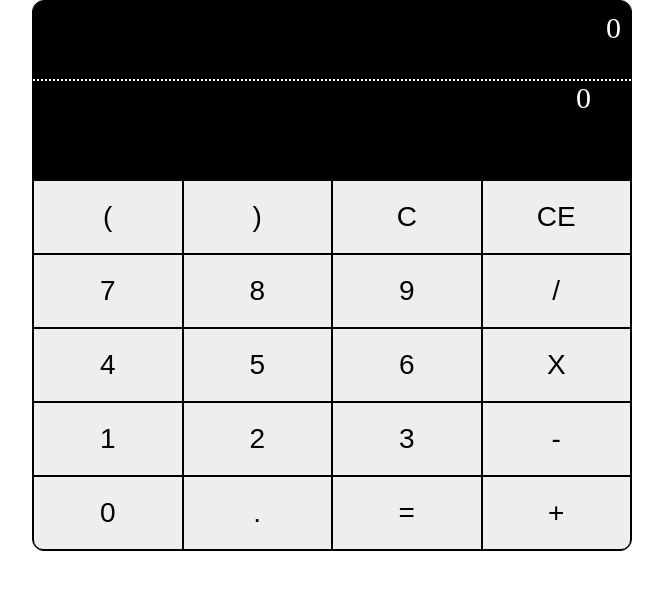
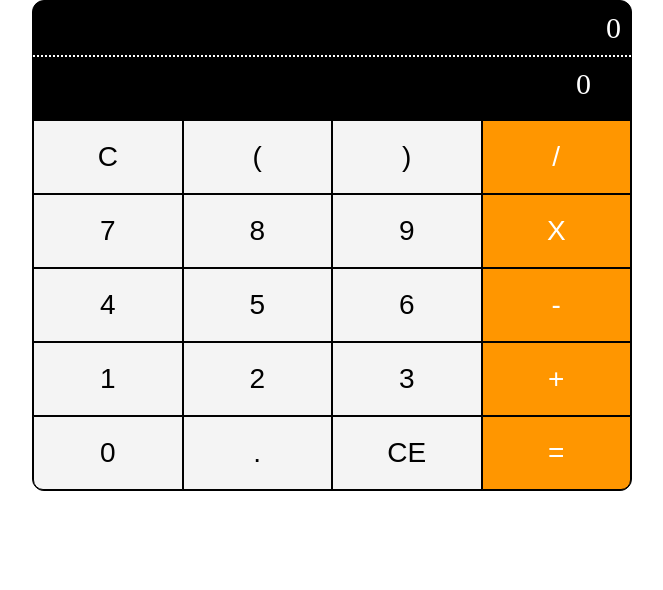
Before and after one commit to niroojen-thambimuthu/niroojen-thambimuthu.github.io, a plain HTML site: page A2/calculator.html in a window 1280 px wide. Shown: the whole page, without its empty margins (308-971 px from the left). Drawn offline with Linux system fonts and the light colour scheme.

Commit message:
Finished

```diff
--- a/A2/A2_CSS.css
+++ b/A2/A2_CSS.css
@@ -6,12 +6,20 @@
 *	A2_CSS.css
 */
 
-* {
+*{
 	box-sizing: border-box;
 }
 
-body { margin:0; }
+body{
+	margin:0;
+}
 
+/*******************************/
+
+/* Expression display*/
+
+
+/* Desktop mode */
 .calculator {
 	width: 600px;
 	margin: 0 auto;
@@ -20,42 +28,48 @@ body { margin:0; }
 	background-color: black;
 }
 
+/* Mobile mode when under 600px, or up to 599px */
 @media only screen and (max-width: 599px) {
-	body { margin:0; }
-
 	.calculator {
 		width: 100%;
 		min-width: 200px;
-	border: 1px solid black;
+		border: 1px solid red;
 		margin: 0 auto;
 		border-radius: 12px;
 		background-color: black;
-
 	}
 }
+
+/*******************************/
+
+/* Expression display*/
 
 .firstDisplay {
 	text-align: right;
 	color: white;
 	font-size: 30px;
-	padding-top: 10px;
-	padding-bottom: 10px;
-	padding-right:10px;
-	height: 10vh;
+	padding:10px;
+	min-height: 5vh;
 	border-bottom: 2px dotted white;
+	overflow-x: auto;
+	white-space: nowrap;
 }
 
+/* Input and final answer display */
 .secondDisplay {
-	width: 90%;
-	height: 10vh;
+	max-width: 90%;
+	min-height: 5vh;
 	margin: 0 auto;
 	font-size: 30px;
 	text-align: right;
 	padding-right:10px;
+	padding-top: 10px;
 	color: white;
-	overflow-x: hidden;
+	overflow-x: auto;
+	white-space: nowrap;
 }
 
+/* Button layout and colors */
 .row {
 	width: 100%;
 	margin: 0 auto;
@@ -68,11 +82,14 @@ button {
 	width: 25%;
 	text-align: center;
 	padding: 20px;
-  background-color: white;
 	border: 1px solid black;
 	font-size: 28px;
 	outline:none;
-  background-color: #eee;
+	background-color: rgba(244,244,244,1);
+}
+
+button:hover{
+	background-color: rgba(244,244,244,0.9);
 }
 
 .bottomRIGHT{
@@ -86,3 +103,13 @@ button {
 .topBORDER{
 	border-top: 2px solid black;
 }
+
+.Operation{
+	background-color: rgba(255,150,0,1);
+	color: white;
+	font-style: bold;
+}
+
+.Operation:hover{
+	background-color: rgba(255,150,0,0.9);
+}
--- a/A2/A2_JS.js
+++ b/A2/A2_JS.js
@@ -36,7 +36,7 @@ function getExpression(btn){
 		if (ops === true){
 			x = x + temp;
 			ansTemp = "Ans" + temp;
-			document.getElementById("expression").innerHTML = "Ans: " + total;
+			document.getElementById("expression").innerHTML = "Ans:" + total;
 			ans = true;
 		}
 		// Else reset and replace computed value
@@ -80,7 +80,7 @@ function compute(){
 			total = eval(x);
 		}
 		// Output final answer, float up to 5 decimal point and trailing zeros are removed
-		document.getElementById("calcBox").innerHTML = "Ans: " + total.toFixed(5).replace(/0+$/, "");
+		document.getElementById("calcBox").innerHTML = "Ans:" + total.toFixed(2);
 		document.getElementById("expression").innerHTML = x;
 		x = total;
 		loop = true;
--- a/A2/calculator.html
+++ b/A2/calculator.html
@@ -16,34 +16,34 @@
 			<br>
 
 			<div class="row">
+				<button onclick="clearAll()" class="topBORDER">C</button>
 				<button onclick="getExpression('lBracket')" id="lBracket" value="(" class="topBORDER" >(</button>
 				<button onclick="getExpression('rBracket')" id="rBracket" value=")" class="topBORDER" >)</button>
-				<button onclick="clearAll()" class="topBORDER">C</button>
-				<button onclick="backspace()" class="topBORDER">CE</button>
+				<button onclick="getExpression('division')" id="division" value="/" class="topBORDER Operation">/</button>
 			</div>
 			<div class="row">
 				<button onclick="getExpression('seven')" id="seven" value="7" >7</button>
 				<button onclick="getExpression('eight')" id="eight" value="8" >8</button>
 				<button onclick="getExpression('nine')" id="nine" value="9" >9</button>
-				<button onclick="getExpression('division')" id="division" value="/" >/</button>
+				<button onclick="getExpression('multiply')" id="multiply" value="*" class="Operation">X</button>
 			</div>
 			<div class="row">
 				<button onclick="getExpression('four')" id="four" value="4" >4</button>
 				<button onclick="getExpression('five')" id="five" value="5" >5</button>
 				<button onclick="getExpression('six')" id="six" value="6" >6</button>
-				<button onclick="getExpression('multiply')" id="multiply" value="*" >X</button>
+				<button onclick="getExpression('minus')" id="minus" value="-" class="Operation">-</button>
 			</div>
 			<div class="row">
 				<button onclick="getExpression('one')" id="one" value="1" >1</button>
 				<button onclick="getExpression('two')" id="two" value="2" >2</button>
 				<button onclick="getExpression('three')" id="three" value="3" >3</button>
-				<button onclick="getExpression('minus')" id="minus" value="-" >-</button>
+				<button onclick="getExpression('plus')" id="plus" value="+" class="Operation">+</button>
 			</div>
 			<div class="row">
 				<button onclick="getExpression('zero')" id="zero" value="0" class="bottomLEFT" >0</button>
 				<button onclick="getExpression('decimalP')" id="decimalP" value="." >.</button>
-				<button onclick="compute()">=</button>
-				<button onclick="getExpression('plus')" id="plus" value="+" class="bottomRIGHT">+</button>
+				<button onclick="backspace()">CE</button>
+				<button onclick="compute()" class="bottomRIGHT Operation">=</button>
 			</div>
 		</div>
 	</body>
```
Lines whose indentation alone changed are shown as unchanged.
